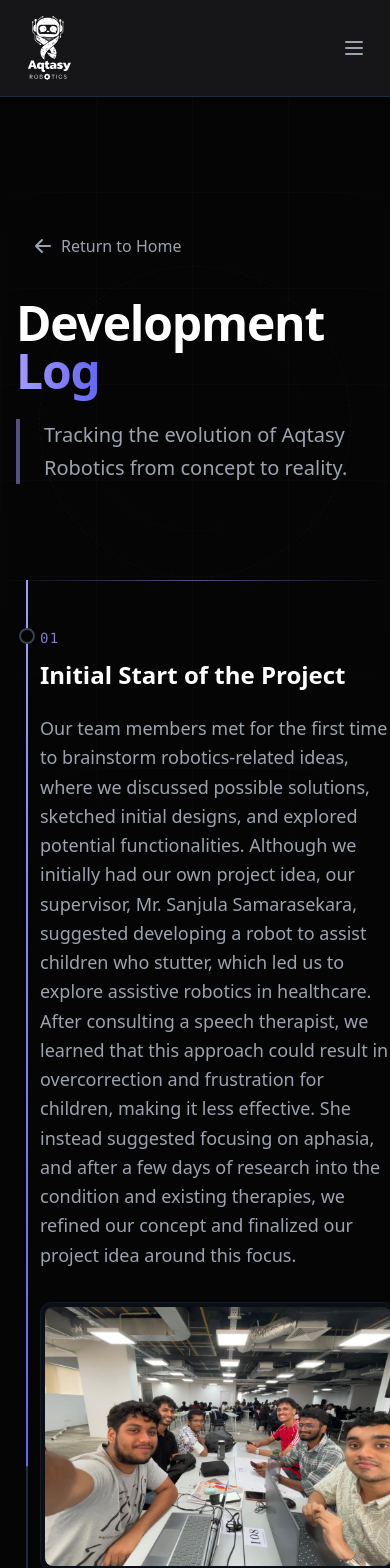
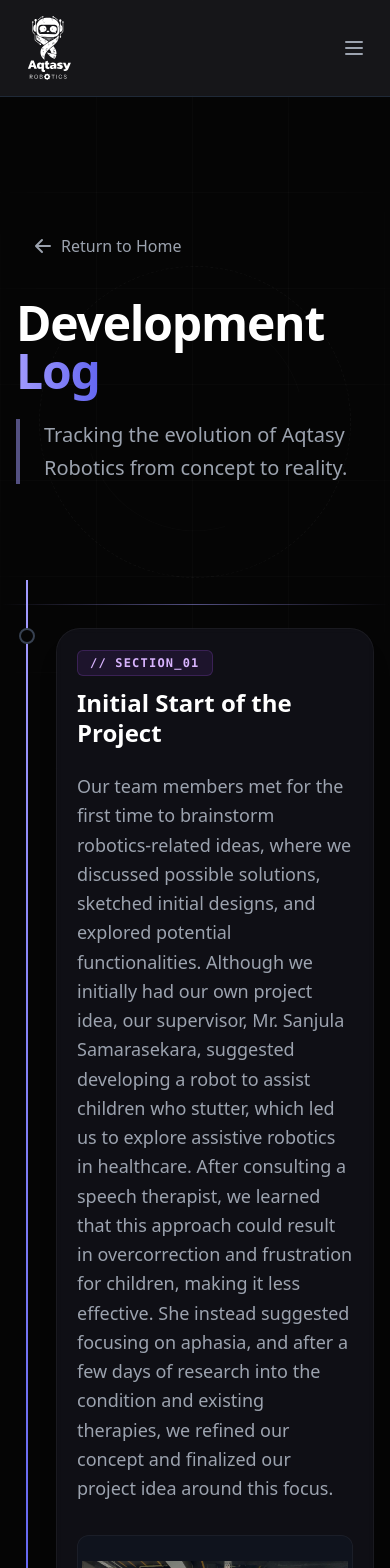
Before and after one commit to Qaaed/Aqtasy-Robotics-Website, a React (Vite) app in the folder frontend/: page /journey in a window 390 px wide. Shown: the top 1568 px of the page. Built offline with nearby package versions, Linux system fonts and the light colour scheme.

Commit message:
Updated mobile view on journey page

```diff
--- a/frontend/pages/FullJourneyPage.tsx
+++ b/frontend/pages/FullJourneyPage.tsx
@@ -1,13 +1,7 @@
 import React, { useState, useEffect, useRef } from "react";
 import { createPortal } from "react-dom";
 import { Link } from "react-router-dom";
-import {
-  motion,
-  useScroll,
-  useSpring,
-  useTransform,
-  AnimatePresence,
-} from "framer-motion";
+import { motion, useScroll, useSpring, AnimatePresence } from "framer-motion";
 import { JOURNEY_DATA } from "../constants";
 
 // --- BACKGROUND COMPONENTS ---
@@ -62,44 +56,44 @@ const TechLogCard: React.FC<{
   return (
     <>
       <motion.div
-        initial={{ opacity: 0, x: -20 }}
-        whileInView={{ opacity: 1, x: 0 }}
+        initial={{ opacity: 0, y: 30 }} // Changed to vertical slide to prevent horizontal cutoff
+        whileInView={{ opacity: 1, y: 0 }}
         viewport={{ once: true, margin: "-50px" }}
-        transition={{ duration: 0.7, delay: index * 0.1, ease: "easeOut" }}
-        className="relative pl-6 md:pl-16 py-12 group"
+        transition={{ duration: 0.6, delay: index * 0.1, ease: "easeOut" }}
+        className="relative pl-10 md:pl-16 py-12 group" // Adjusted padding for better alignment
       >
-        {/* Timeline Node (The Dot) */}
+        {/* The Node/Dot (Positioned relative to the card padding) */}
         <div className="absolute left-[3px] md:left-[11px] top-12 w-4 h-4 bg-[#050505] border-2 border-gray-700 rounded-full z-10 group-hover:border-[#A29BFE] group-hover:scale-125 transition-all duration-300">
           <div className="absolute inset-0 m-auto w-1.5 h-1.5 bg-[#A29BFE] rounded-full opacity-0 group-hover:opacity-100 transition-opacity"></div>
         </div>
 
-        {/* Card Content */}
-        <div className="relative">
-          {/* Header: Phase Number & Title */}
-          <div className="flex flex-col sm:flex-row sm:items-baseline gap-3 mb-6">
-            <span className="text-[#A29BFE] font-mono text-sm tracking-widest opacity-80">
-              0{index + 1}
+        {/* Card Container */}
+        <div className="bg-[#1E1E2F]/40 backdrop-blur-sm rounded-3xl border border-white/5 p-5 md:p-8 shadow-xl overflow-hidden">
+          {/* Header */}
+          <div className="mb-6">
+            <span className="inline-block py-1 px-3 rounded-md bg-purple-500/10 text-purple-300 text-xs font-mono font-bold tracking-widest uppercase mb-3 border border-purple-500/20">
+              // Section_0{index + 1}
             </span>
             <h2 className="text-2xl md:text-3xl font-bold text-white leading-tight">
               {phase.title}
             </h2>
           </div>
 
-          {/* Layout: Text & Images */}
-          <div className="grid lg:grid-cols-2 gap-8">
-            {/* Text Description */}
-            <div className="prose prose-invert max-w-none">
+          {/* Content Layout: Stack on Mobile */}
+          <div className="flex flex-col lg:grid lg:grid-cols-5 gap-8">
+            {/* Description */}
+            <div className="lg:col-span-2 prose prose-invert max-w-none">
               <p className="text-gray-400 text-lg leading-relaxed">
                 {phase.description}
               </p>
             </div>
 
-            {/* Image Gallery Area */}
+            {/* Image Gallery */}
             {phase.images.length > 0 && (
-              <div className="flex flex-col gap-4">
-                {/* Main Preview Image */}
+              <div className="lg:col-span-3 relative w-full">
+                {/* Image Container */}
                 <div
-                  className="group/img relative w-full bg-gray-900/50 rounded-xl overflow-hidden border border-white/5 hover:border-[#A29BFE]/30 transition-colors cursor-zoom-in flex items-center justify-center p-1 md:p-2"
+                  className="group/img relative w-full bg-gray-900/50 rounded-xl overflow-hidden border border-white/5 hover:border-[#A29BFE]/30 transition-colors cursor-zoom-in flex items-center justify-center min-h-[250px]"
                   onClick={(e) => {
                     e.stopPropagation();
                     setIsExpanded(true);
@@ -112,9 +106,8 @@ const TechLogCard: React.FC<{
                     initial={{ opacity: 0 }}
                     animate={{ opacity: 1 }}
                     transition={{ duration: 0.4 }}
-                    // UPDATED: max-w-full and h-auto preserves aspect ratio.
-                    // max-h-[300px] prevents it from being too tall on mobile.
-                    className="max-w-full h-auto max-h-[300px] md:max-h-[500px] object-contain rounded-lg"
+                    // Use w-full h-full object-contain to fit within the box without crop
+                    className="w-full h-full max-h-[300px] md:max-h-[500px] object-contain p-1"
                   />
 
                   {/* Hover Overlay Hint */}
@@ -125,9 +118,9 @@ const TechLogCard: React.FC<{
                   </div>
                 </div>
 
-                {/* Thumbnails (Scrollable Row - Mobile Friendly) */}
+                {/* Thumbnails */}
                 {phase.images.length > 1 && (
-                  <div className="flex gap-3 overflow-x-auto pb-2 scrollbar-hide mask-fade-right touch-pan-x">
+                  <div className="flex gap-3 overflow-x-auto pb-2 scrollbar-hide mask-fade-right touch-pan-x mt-4">
                     {phase.images.map((img, idx) => (
                       <button
                         key={idx}
@@ -179,7 +172,7 @@ const TechLogCard: React.FC<{
                   onClick={(e) => e.stopPropagation()}
                 />
 
-                {/* Navigation Arrows (Big tap targets for mobile) */}
+                {/* Navigation Arrows */}
                 {phase.images.length > 1 && (
                   <div className="absolute bottom-[-3rem] left-0 right-0 flex justify-center gap-6">
                     <button
```
